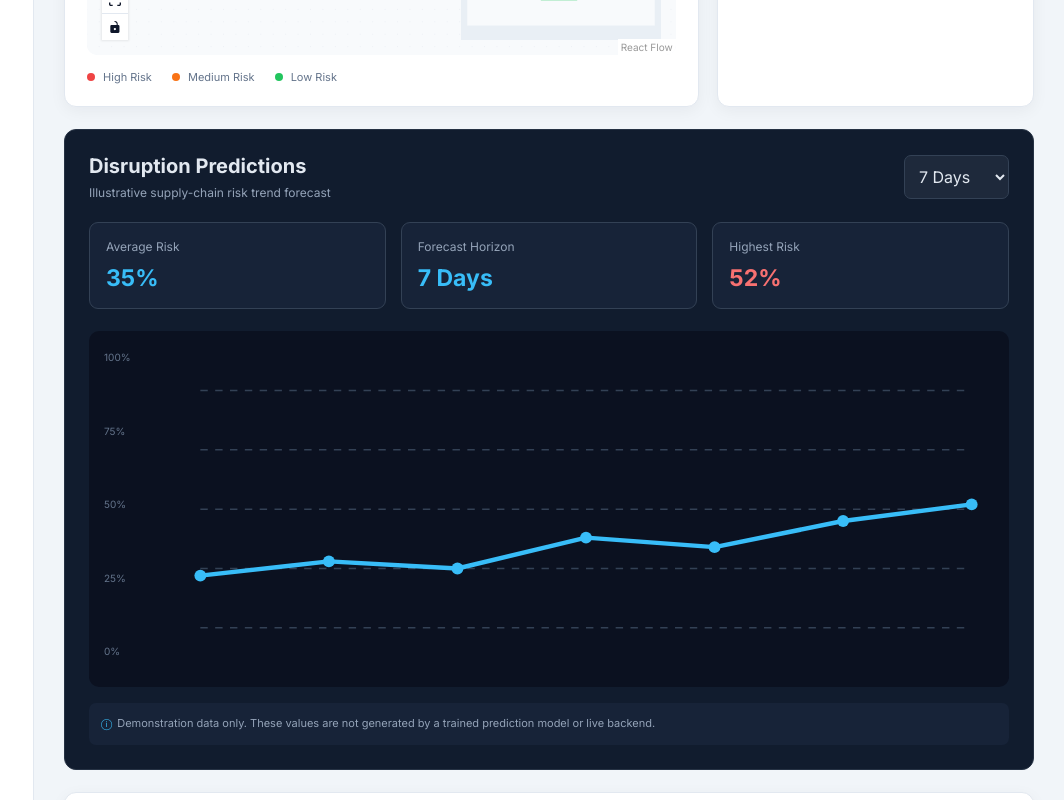
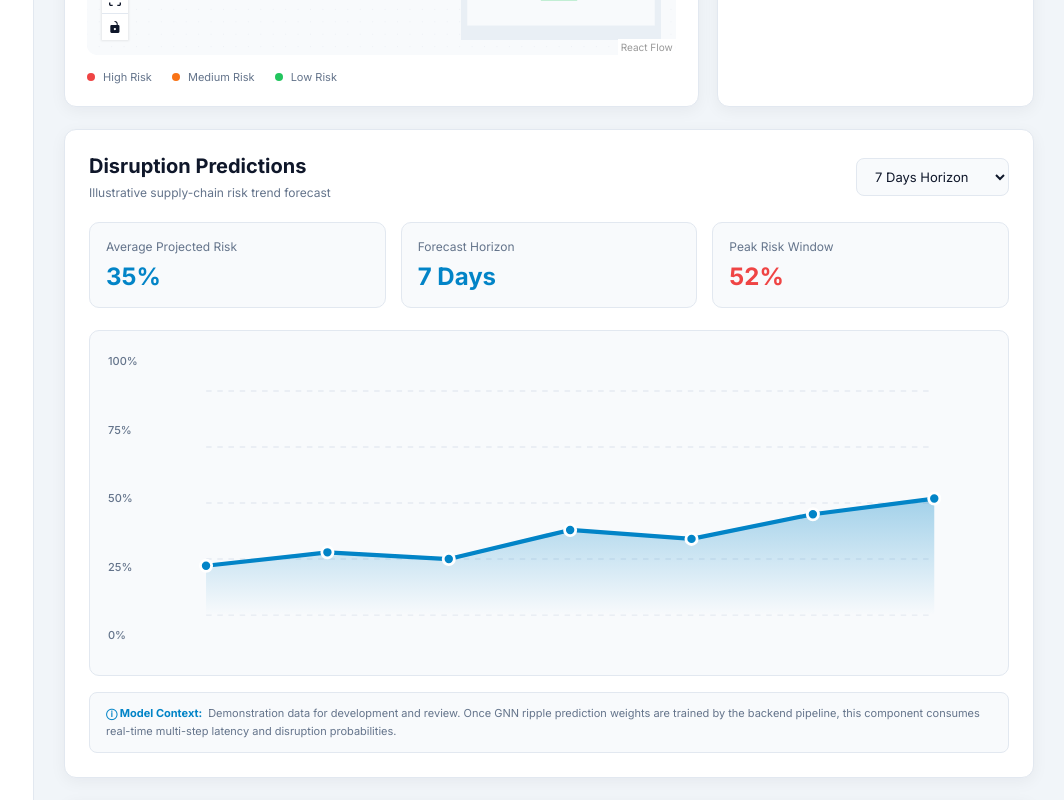
Before and after one commit to Nandnee-prog/AtmoGraph, a React (Vite) app in the folder frontend/: page / in a window 1280 px wide. Shown: the part 1100-1900 px from the top of the page, without its empty margins (216-1280 px from the left). Built offline with nearby package versions, Linux system fonts and the light colour scheme.

Commit message:
feat(theme): harmonize prediction component and charts with system-adaptive theme

```diff
--- a/frontend/src/Prediction.css
+++ b/frontend/src/Prediction.css
@@ -1,11 +1,12 @@
-
 .prediction-section {
   margin-top: 22px;
   padding: 24px;
-  background: #111c2e;
-  border: 1px solid #263244;
+  background: var(--surface);
+  border: 1px solid var(--border);
   border-radius: 12px;
-  color: #e2e8f0;
+  color: var(--text);
+  box-shadow: var(--shadow);
+  transition: background 0.25s, border-color 0.25s, color 0.25s;
 }
 
 .prediction-heading {
@@ -17,20 +18,28 @@
 
 .prediction-heading h2 {
   font-size: 20px;
+  color: var(--text);
 }
 
 .prediction-heading p {
-  color: #94a3b8;
+  color: var(--muted);
   font-size: 12px;
   margin-top: 7px;
 }
 
 .prediction-heading select {
-  background: #1e293b;
-  color: #e2e8f0;
-  border: 1px solid #334155;
-  border-radius: 7px;
-  padding: 10px;
+  background: var(--surface-secondary);
+  color: var(--text);
+  border: 1px solid var(--border);
+  border-radius: 8px;
+  padding: 9px 14px;
+  font-size: 13px;
+  outline: none;
+  transition: border-color 0.2s;
+}
+
+.prediction-heading select:focus {
+  border-color: var(--accent);
 }
 
 .prediction-stats {
@@ -41,68 +50,131 @@
 }
 
 .prediction-stat {
-  background: #172338;
-  border: 1px solid #334155;
-  border-radius: 9px;
+  background: var(--surface-secondary);
+  border: 1px solid var(--border);
+  border-radius: 10px;
   padding: 16px;
+  transition: transform 0.2s, border-color 0.2s;
+}
+
+.prediction-stat:hover {
+  transform: translateY(-2px);
+  border-color: var(--accent);
 }
 
 .prediction-stat span {
   display: block;
-  color: #94a3b8;
+  color: var(--muted);
   font-size: 12px;
-  margin-bottom: 10px;
+  margin-bottom: 8px;
 }
 
 .prediction-stat strong {
-  font-size: 23px;
-  color: #38bdf8;
+  font-size: 24px;
+  color: var(--accent);
 }
 
 .prediction-stat .prediction-red {
-  color: #f87171;
+  color: #ef4444;
+}
+
+.prediction-chart-container {
+  position: relative;
 }
 
 .prediction-chart {
   display: flex;
   align-items: stretch;
-  gap: 10px;
-  background: #0b1120;
+  gap: 12px;
+  background: var(--canvas);
+  border: 1px solid var(--border);
   border-radius: 10px;
-  padding: 15px;
+  padding: 18px;
 }
 
 .chart-labels {
   display: flex;
   flex-direction: column;
   justify-content: space-between;
-  color: #64748b;
-  font-size: 10px;
+  color: var(--muted);
+  font-size: 11px;
+  font-weight: 500;
   padding: 5px 0 15px;
+  user-select: none;
+}
+
+.chart-svg-wrap {
+  flex: 1;
+  position: relative;
 }
 
 .prediction-chart svg {
   width: 100%;
   height: auto;
   overflow: visible;
+  display: block;
+}
+
+.chart-grid-line {
+  stroke: var(--border);
+  stroke-dasharray: 4 4;
+  opacity: 0.8;
+}
+
+.chart-polyline {
+  fill: none;
+  stroke: var(--accent);
+  stroke-width: 3;
+  stroke-linecap: round;
+  stroke-linejoin: round;
+}
+
+.chart-point {
+  fill: var(--accent);
+  stroke: var(--surface);
+  stroke-width: 2;
+  cursor: pointer;
+  transition: r 0.2s, fill 0.2s;
+}
+
+.chart-point:hover,
+.chart-point.active {
+  r: 7;
+  fill: #f97316;
+}
+
+.chart-tooltip {
+  display: inline-block;
+  padding: 4px 8px;
+  background: var(--surface);
+  border: 1px solid var(--border);
+  border-radius: 6px;
+  box-shadow: var(--shadow);
+  color: var(--text);
+  font-size: 11px;
+  font-weight: 600;
+  pointer-events: none;
+  white-space: nowrap;
 }
 
 .prediction-disclaimer {
   margin-top: 16px;
-  padding: 12px;
-  border-radius: 7px;
-  background: #172338;
-  color: #94a3b8;
+  padding: 12px 16px;
+  border-radius: 8px;
+  background: var(--surface-secondary);
+  border: 1px solid var(--border);
+  color: var(--muted);
   font-size: 11px;
   line-height: 1.6;
 }
 
 .prediction-disclaimer span {
-  color: #38bdf8;
-  margin-right: 5px;
+  color: var(--accent);
+  margin-right: 6px;
+  font-weight: bold;
 }
 
-@media (max-width: 600px) {
+@media (max-width: 650px) {
   .prediction-stats {
     grid-template-columns: 1fr;
   }
--- a/frontend/src/Prediction.jsx
+++ b/frontend/src/Prediction.jsx
@@ -1,50 +1,65 @@
-
 import React, { useState } from "react";
 import "./Prediction.css";
 
 const predictionData = {
   "7 Days": [22, 28, 25, 38, 34, 45, 52],
   "14 Days": [18, 25, 22, 32, 29, 42, 48, 45, 55, 51, 63, 59, 70, 76],
-  "30 Days": [15, 20, 18, 25, 30, 28, 35, 32, 42, 40, 48, 45, 55, 52, 60, 58, 65, 62, 70, 68, 75, 72, 80, 77, 85, 82, 88, 84, 92, 95],
+  "30 Days": [
+    15, 20, 18, 25, 30, 28, 35, 32, 42, 40, 48, 45, 55, 52, 60,
+    58, 65, 62, 70, 68, 75, 72, 80, 77, 85, 82, 88, 84, 92, 95,
+  ],
 };
 
 function Prediction() {
   const [period, setPeriod] = useState("7 Days");
+  const [hoveredPoint, setHoveredPoint] = useState(null);
 
   const values = predictionData[period];
+  const chartWidth = 560;
+  const startX = 40;
+  const endX = 560;
+  const usableWidth = endX - startX;
+
   const points = values
     .map((value, index) => {
-      const x = 40 + (index * 520) / (values.length - 1);
+      const x = startX + (index * usableWidth) / (values.length - 1);
       const y = 190 - value * 1.6;
       return `${x},${y}`;
     })
     .join(" ");
 
+  const areaPoints = `${startX},190 ${points} ${endX},190`;
+
   const average = Math.round(
     values.reduce((sum, value) => sum + value, 0) / values.length
   );
+  const highest = Math.max(...values);
 
   return (
-    <section className="prediction-section">
+    <section className="prediction-section" aria-labelledby="prediction-title">
       <div className="prediction-heading">
         <div>
-          <h2>Disruption Predictions</h2>
+          <h2 id="prediction-title">Disruption Predictions</h2>
           <p>Illustrative supply-chain risk trend forecast</p>
         </div>
 
         <select
           value={period}
-          onChange={(event) => setPeriod(event.target.value)}
+          onChange={(event) => {
+            setPeriod(event.target.value);
+            setHoveredPoint(null);
+          }}
+          aria-label="Forecast horizon selection"
         >
-          <option>7 Days</option>
-          <option>14 Days</option>
-          <option>30 Days</option>
+          <option value="7 Days">7 Days Horizon</option>
+          <option value="14 Days">14 Days Horizon</option>
+          <option value="30 Days">30 Days Horizon</option>
         </select>
       </div>
 
       <div className="prediction-stats">
         <div className="prediction-stat">
-          <span>Average Risk</span>
+          <span>Average Projected Risk</span>
           <strong>{average}%</strong>
         </div>
 
@@ -54,15 +69,14 @@ function Prediction() {
         </div>
 
         <div className="prediction-stat">
-          <span>Highest Risk</span>
-          <strong className="prediction-red">
-            {Math.max(...values)}%
-          </strong>
+          <span>Peak Risk Window</span>
+          <strong className="prediction-red">{highest}%</strong>
         </div>
       </div>
 
+      <div className="prediction-chart-container">
         <div className="prediction-chart">
-        <div className="chart-labels">
+          <div className="chart-labels" aria-hidden="true">
             <span>100%</span>
             <span>75%</span>
             <span>50%</span>
@@ -70,50 +84,90 @@ function Prediction() {
             <span>0%</span>
           </div>
 
-        <svg viewBox="0 0 600 220" role="img"
-          aria-label={`Illustrative risk trend for ${period}`}>
+          <div className="chart-svg-wrap">
+            <svg
+              viewBox="0 0 600 220"
+              role="img"
+              aria-label={`Illustrative risk trend for ${period}`}
+            >
+              <defs>
+                <linearGradient id="predictionArea" x1="0" y1="0" x2="0" y2="1">
+                  <stop offset="0%" stopColor="var(--accent)" stopOpacity="0.35" />
+                  <stop offset="100%" stopColor="var(--accent)" stopOpacity="0.0" />
+                </linearGradient>
+              </defs>
+
               {[30, 70, 110, 150, 190].map((y) => (
                 <line
                   key={y}
-              x1="40"
+                  x1={startX}
                   y1={y}
-              x2="560"
+                  x2={endX}
                   y2={y}
-              stroke="#334155"
-              strokeDasharray="5 5"
+                  className="chart-grid-line"
                 />
               ))}
 
-          <polyline
-            points={points}
-            fill="none"
-            stroke="#38bdf8"
-            strokeWidth="3"
-            strokeLinecap="round"
-            strokeLinejoin="round"
-          />
+              <polygon points={areaPoints} fill="url(#predictionArea)" />
+
+              <polyline points={points} className="chart-polyline" />
 
               {values.map((value, index) => {
-            const x = 40 + (index * 520) / (values.length - 1);
+                const x = startX + (index * usableWidth) / (values.length - 1);
                 const y = 190 - value * 1.6;
+                const isHovered = hoveredPoint && hoveredPoint.index === index;
 
                 return (
+                  <g key={index}>
                     <circle
-                key={index}
                       cx={x}
                       cy={y}
-                r="4"
-                fill="#38bdf8"
+                      r={isHovered ? 6 : 4}
+                      className={`chart-point ${isHovered ? "active" : ""}`}
+                      onMouseEnter={() =>
+                        setHoveredPoint({ index, value, day: index + 1, x, y })
+                      }
+                      onMouseLeave={() => setHoveredPoint(null)}
+                      tabIndex="0"
+                      aria-label={`Day ${index + 1}: ${value}% risk`}
                     />
+                    {isHovered && (
+                      <g>
+                        <rect
+                          x={Math.min(Math.max(x - 36, 10), 520)}
+                          y={y - 32}
+                          width="72"
+                          height="22"
+                          rx="4"
+                          fill="var(--surface)"
+                          stroke="var(--border)"
+                          strokeWidth="1"
+                        />
+                        <text
+                          x={Math.min(Math.max(x - 36, 10), 520) + 36}
+                          y={y - 17}
+                          textAnchor="middle"
+                          fill="var(--text)"
+                          fontSize="10"
+                          fontWeight="bold"
+                        >
+                          D+{index + 1}: {value}%
+                        </text>
+                      </g>
+                    )}
+                  </g>
                 );
               })}
             </svg>
           </div>
+        </div>
+      </div>
 
       <div className="prediction-disclaimer">
-        <span>ⓘ</span>
-        Demonstration data only. These values are not generated by
-        a trained prediction model or live backend.
+        <span>ⓘ Model Context:</span>
+        Demonstration data for development and review. Once GNN ripple prediction
+        weights are trained by the backend pipeline, this component consumes real-time
+        multi-step latency and disruption probabilities.
       </div>
     </section>
   );
```
Lines whose indentation alone changed are shown as unchanged.
